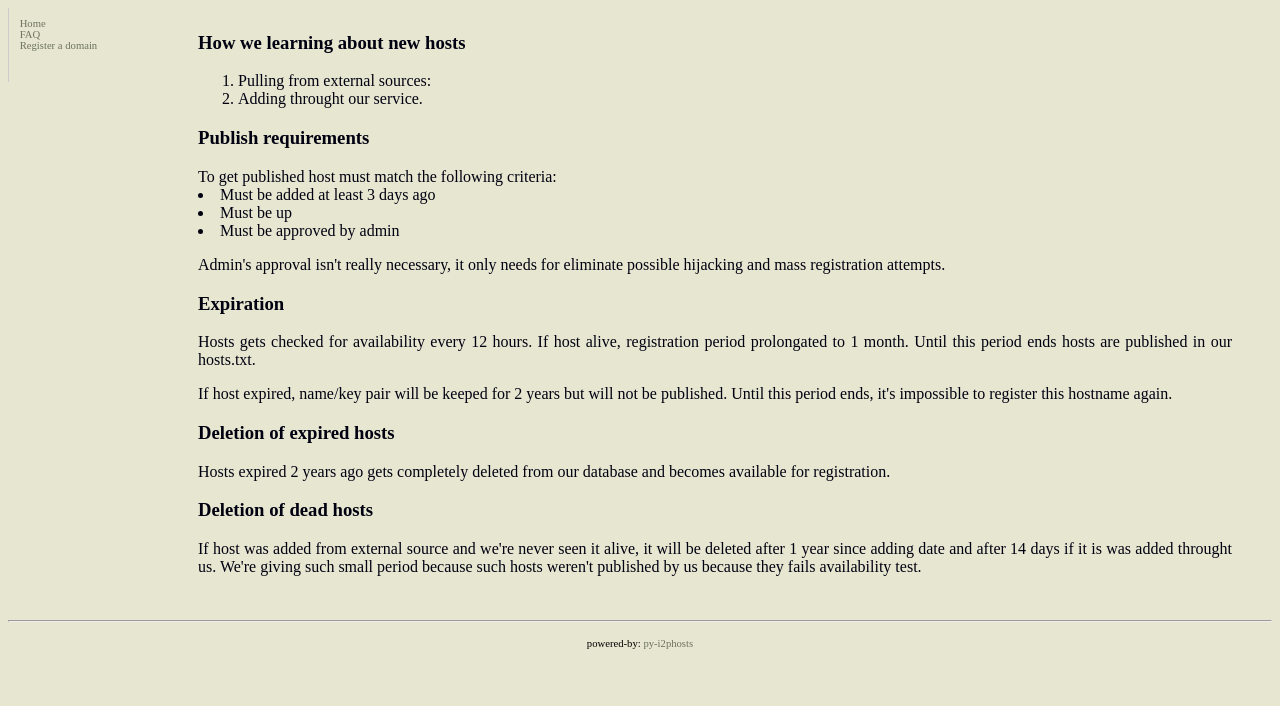
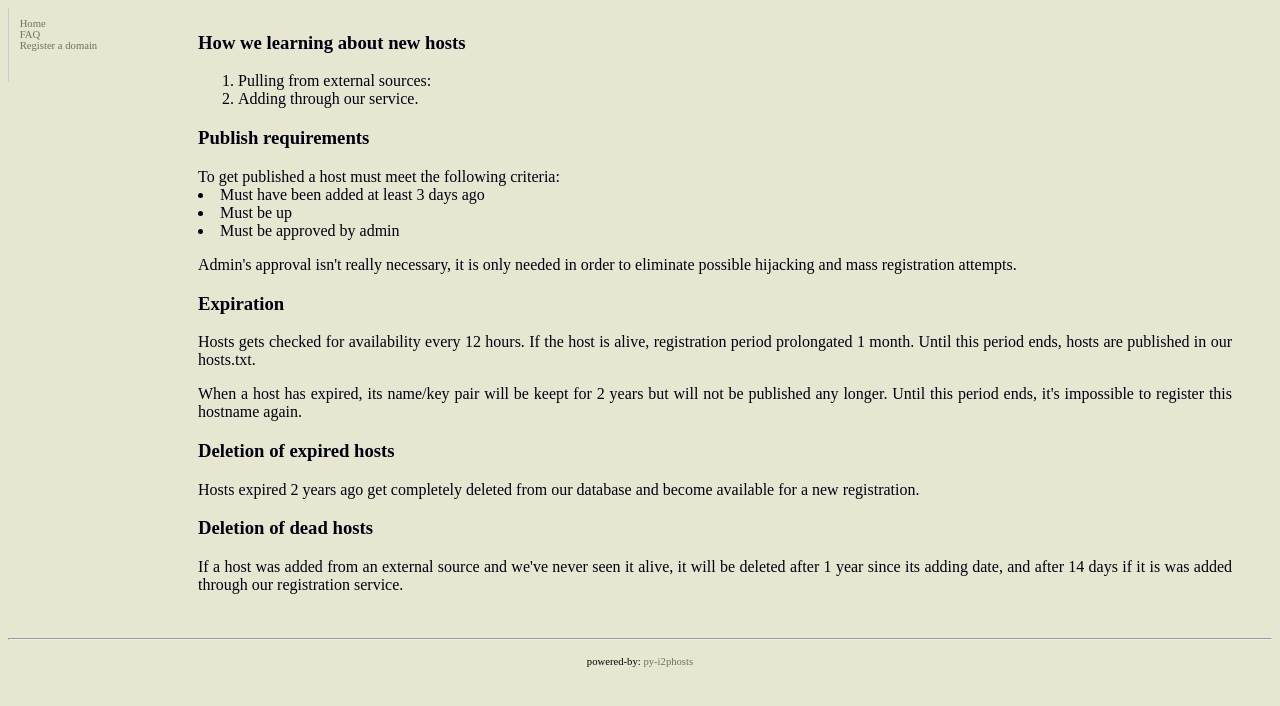
Before and after one commit to i2phosts/py-i2phosts, a Django app: template pyi2phosts/templates/faq.html in a window 1280 px wide. Shown: the top 706 px of the page. Run offline with Django 3.2, Linux system fonts and the light colour scheme; the template is opened without the code that fills it, so the values that code supplies are empty; parts of the project's set-up code (start-up, migrations or seed data) failed here and were passed over.

Commit message:
templates/faq.html: apply fixes by 'user'

```diff
--- a/pyi2phosts/templates/faq.html
+++ b/pyi2phosts/templates/faq.html
@@ -10,43 +10,42 @@
 		{% endfor %}
 	</ul>
 	</li>
-	<li>Adding throught our service.
+	<li>Adding through our service.
 	</li>
 </ol>
 
 <h3>Publish requirements</h3>
-To get published host must match the following criteria:
+To get published a host must meet the following criteria:
 <ul>
-	<li>Must be added at least 3 days ago</li>
+	<li>Must have been added at least 3 days ago</li>
 	<li>Must be up</li>
 	<li>Must be approved by admin</li>
 </ul>
-<p style="notice">Admin's approval isn't really necessary, it only needs for
-eliminate possible hijacking and mass registration attempts.
+<p style="notice">Admin's approval isn't really necessary, it is only needed in
+order to eliminate possible hijacking and mass registration attempts.
 </p>
 
 <h3>Expiration</h3>
 <p>
-Hosts gets checked for availability every 12 hours. If host alive, registration period
-prolongated to 1 month. Until this period ends hosts are published in our hosts.txt.
+Hosts gets checked for availability every 12 hours. If the host is alive, registration period
+prolongated 1 month. Until this period ends, hosts are published in our hosts.txt.
 </p>
 <p>
-If host expired, name/key pair will be keeped for 2 years but will not be
-published. Until this period ends, it's impossible to register this hostname
+When a host has expired, its name/key pair will be keept for 2 years but will not be
+published any longer. Until this period ends, it's impossible to register this hostname
 again.
 </p>
 
 <h3>Deletion of expired hosts</h3>
 <p>
-Hosts expired 2 years ago gets completely deleted from our database and becomes
-available for registration.
+Hosts expired 2 years ago get completely deleted from our database and become
+available for a new registration.
 </p>
 
 <h3>Deletion of dead hosts</h3>
 <p>
-If host was added from external source and we're never seen it alive, it will be
-deleted after 1 year since adding date and after 14 days if it is was added
-throught us. We're giving such small period because such hosts weren't published
-by us because they fails availability test.
+If a host was added from an external source and we've never seen it alive, it
+will be deleted after 1 year since its adding date, and after 14 days if it is
+was added through our registration service.
 </p>
 {% endblock %}
```
